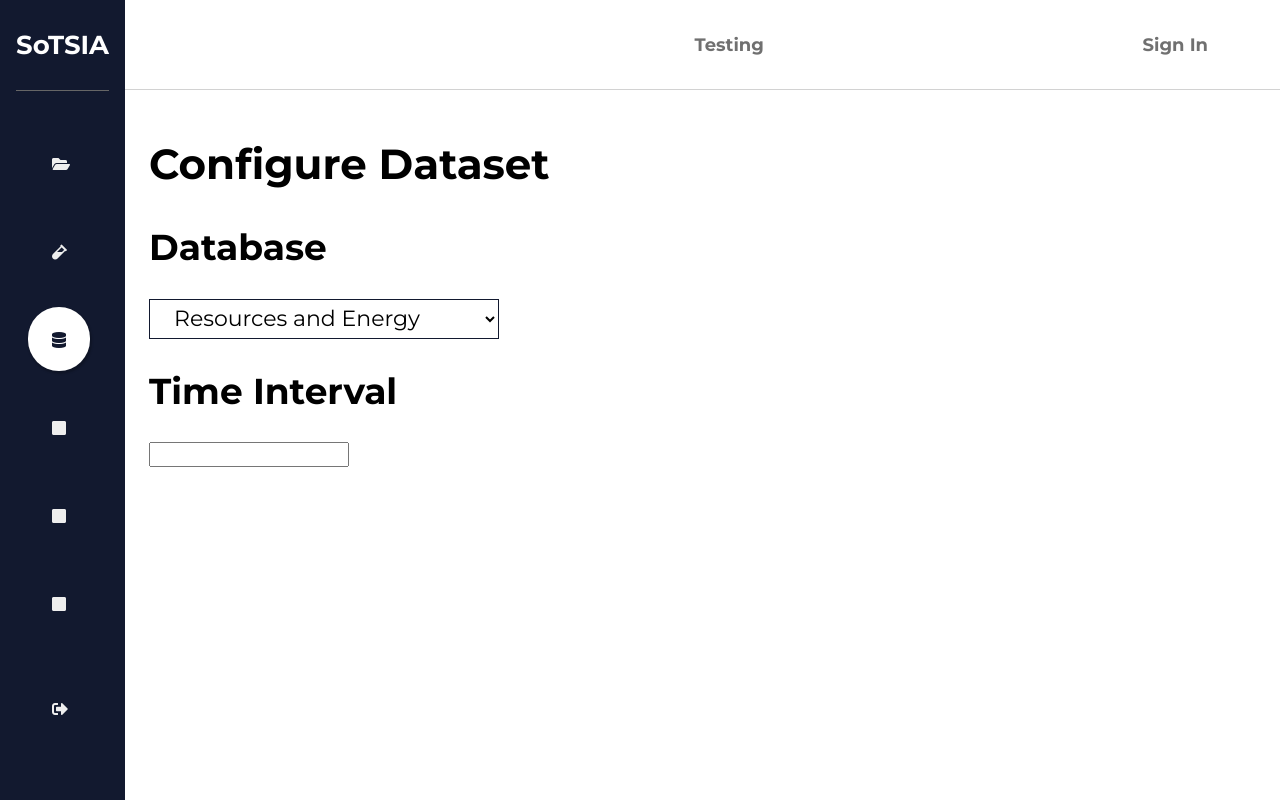
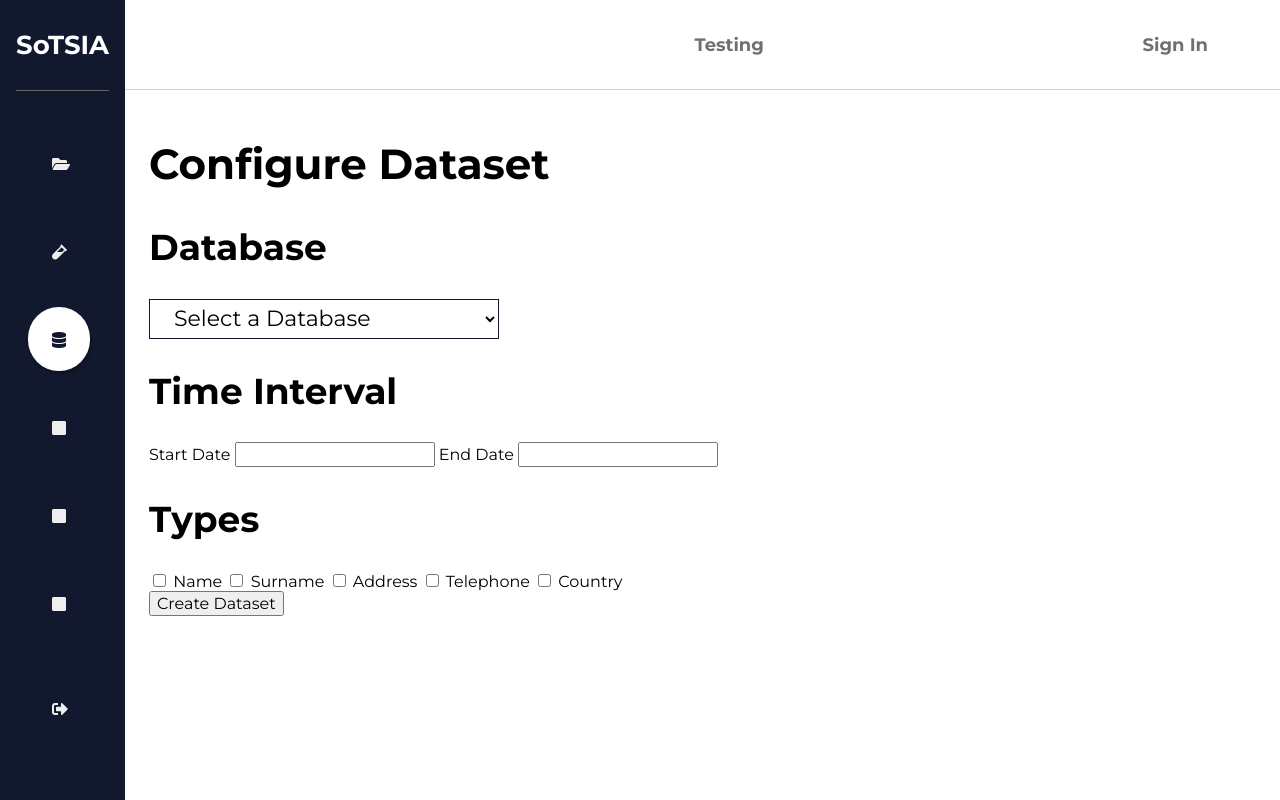
Before and after one commit to robermorjiUgr/TFG_MABA, a Django app: page /dataset/ in a window 1280 px wide. Run offline with Django 4.2, Linux system fonts and the light colour scheme; the visitor is signed in with stand-in values (Sample User, id 1); data that the repository does not hold is empty; some libraries are stand-ins or nearby versions.

Commit message:
Add modelo de dataset - Funciona falta css

```diff
--- a/SOTSIA/frontEnd/Research/models.py
+++ b/SOTSIA/frontEnd/Research/models.py
@@ -16,3 +16,4 @@ class DatasetConfiguration(models.Model):
     start_date = models.DateTimeField()
     end_date = models.DateTimeField()
     author = models.CharField(max_length=100)
+    types_selected = models.TextField()         # Use ';' as delimiter
--- a/SOTSIA/frontEnd/Research/templates/sotsia/dataset.html
+++ b/SOTSIA/frontEnd/Research/templates/sotsia/dataset.html
@@ -6,18 +6,51 @@
 
 {% block content_dash %}
     <section class="dataset-page">
+        {% for item in model %}
+            {{item.types_selected}}
+            <br>
+        {% endfor %}
+        <div class="dataset-message">
+            <p>{{ message }}</p>
+        </div>
         <h1>Configure Dataset</h1>
         <h2>Database</h2>
-        <select class="db-selector" name="select_database">
+        <select class="db-selector" name="select_database" required>
             <option class="db-selector-item" hidden>Select a Database</option>
-            <option class="db-selector-item" selected value="database1">Resources and Energy</option>
-            <option class="db-selector-item" value="database2">Database 2</option>
-            <option class="db-selector-item" value="database3">Database 3</option>
+            {% for item in databases %}
+                <option class="db-selector-item" value="database1">{{ item }}</option>
+            {% endfor %}
         </select>
-        <form class="dataset-form">
-            <h2>Time Interval</h2>
-            <input class="dataset-form-time" type="datetime">
+        <form action="#" method="post" class="dataset-form">
+            {% csrf_token %}
+            <div class="dates-form">
+                <h2>Time Interval</h2>
+                <label for="start-date-input">Start Date</label>
+                <input id="start-date-input" class="dataset-form-time" type="datetime" name="start_date" required>
+                <label for="end-date-input">End Date</label>
+                <input id="end-date-input" class="dataset-form-time" type="datetime" name="end_date" required>
+            </div>
+            <div class="types-form">
+                <h2>Types</h2>
+                {% for item in types %}
+                    <label>
+                        <input type="checkbox" id="cbox{{ forloop.counter }}" value="{{item}}" name="types">
+                        {{ item }}
+                    </label>
+                {% endfor %}
+            </div>
+            <button class="submit-btn" type="submit">Create Dataset</button>
         </form>
 
     </section>
+    <script>
+        $("#form-id").submit(function(){
+            if(invalid){
+                //Suppress form submit
+                return false;
+            }else{
+                return true;
+            }
+        });
+    </script>
 {% endblock %}
--- a/SOTSIA/frontEnd/Research/templates/sotsia/testing.html
+++ b/SOTSIA/frontEnd/Research/templates/sotsia/testing.html
@@ -5,7 +5,6 @@
 {% block dash_item_testing %}active{% endblock dash_item_testing %}
 
 {% block content_dash %}
-    <p>{{ users }}</p>
     <section class="testing-page">
         <h1>Research</h1>
         <select class="testing-selector db-selector" name="select_database">
--- a/SOTSIA/frontEnd/Research/views.py
+++ b/SOTSIA/frontEnd/Research/views.py
@@ -1,13 +1,16 @@
 from django.shortcuts import render
 from django.contrib.auth.decorators import login_required
 from django.contrib.auth.models import User
+from .models import DatasetConfiguration
+
+from datetime import datetime
 
 # Create your views here.
-@login_required(login_url='/sotsia/login/')
+@login_required(login_url='/login/')
 def home(request):
     return render(request, 'home.html')
 
-@login_required(login_url='/sotsia/login/')
+@login_required(login_url='/login/')
 def testing(request):
     args = {}
     args['users'] = User.objects.all()
@@ -33,17 +36,70 @@ def testing(request):
     #     template = 'sotsia/testing-fail.html'
     # return render(request, 'sotsia/testing.html', args)
 
-
-@login_required(login_url='/sotsia/login/')
-def dataset(request):
-    return render(request, 'sotsia/dataset.html')
+def date_is_valid(date):
+    try:
+        date = datetime.strptime(date, "%d/%m/%Y")
+        return True
+    except ValueError:
+        return False
 
 
-@login_required(login_url='/sotsia/login/')
+
+@login_required(login_url='/login/')
+def dataset(request):
+    args = {}
+    args['databases'] = []
+    args['databases'].append('Resources and Energy')
+    args['databases'].append('Medical')
+    args['databases'].append('ICPE')
+    args['types'] = []
+    args['types'].append('Name')
+    args['types'].append('Surname')
+    args['types'].append('Address')
+    args['types'].append('Telephone')
+    args['types'].append('Country')
+    args['message'] = ''
+
+    args['model'] = DatasetConfiguration.objects.all()
+
+    if request.method == "POST":
+        args['message'] = 'POST'
+        types = request.POST.getlist('types', '')
+        types_list = ''
+        print(request.POST.get('start_date', ''))
+        start_date = request.POST.get('start_date', '')
+        end_date = request.POST.get('end_date', '')
+        if date_is_valid(start_date) and date_is_valid(end_date):
+            # Dates are in a valid format "DD/MM/YYYY"
+            start_date = datetime.strptime(start_date, "%d/%m/%Y")
+            end_date = datetime.strptime(end_date, "%d/%m/%Y")
+            if start_date < end_date:
+                # Start date is before the end date
+                if types == '':
+                    args['message'] = 'You must check at least one type to create a new dataset'
+                    args['message_type'] = 'error'
+                else:
+                    for item in types:
+                        types_list += item + ';'
+                    args['message'] = 'The dataset has been correctly created'
+                    args['message_type'] = 'correct'
+                    # Create the model and save it
+                    dataset = DatasetConfiguration(database="Resources and Energy", start_date=start_date, end_date=end_date, author=request.user.id, types_selected=types_list)
+                    dataset.save()
+            else:
+                args['message'] = 'The starting date must be before the ending date'
+                args['message_type'] = 'error'
+        else:
+            args['message'] = 'Incorrect date format, use the correct format: "DD/MM/YYYY"'
+            args['message_type'] = 'error'
+    return render(request, 'sotsia/dataset.html', args)
+
+
+@login_required(login_url='/login/')
 def reports(request):
     return render(request, 'sotsia/reports.html')
 
-@login_required(login_url='/sotsia/login/')
+@login_required(login_url='/login/')
 def algorithm(request):
     args = {}
     algorithm = ''
```
Also changed, not shown: SOTSIA/frontEnd/Research/migrations/0001_initial.py (added).
